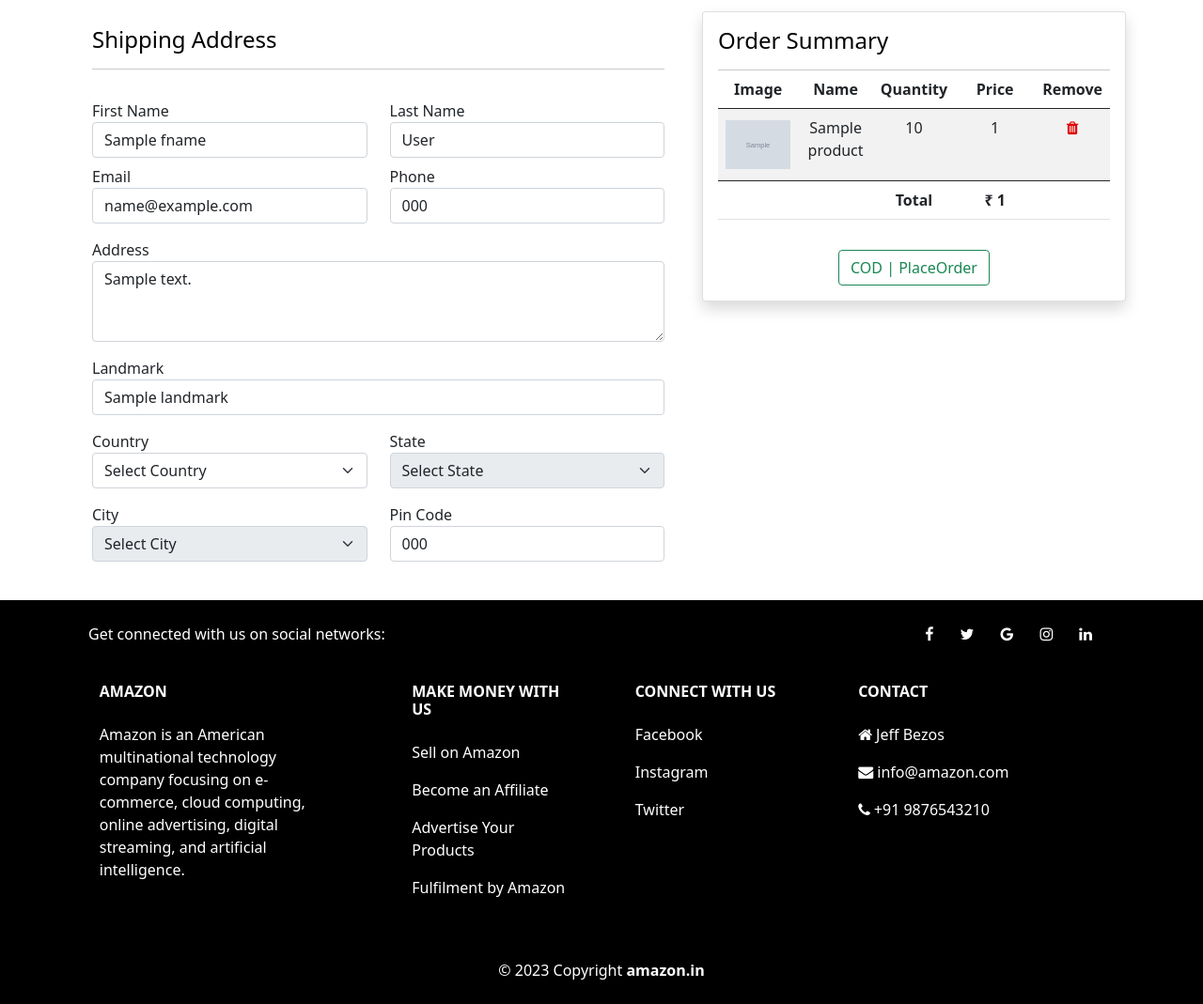
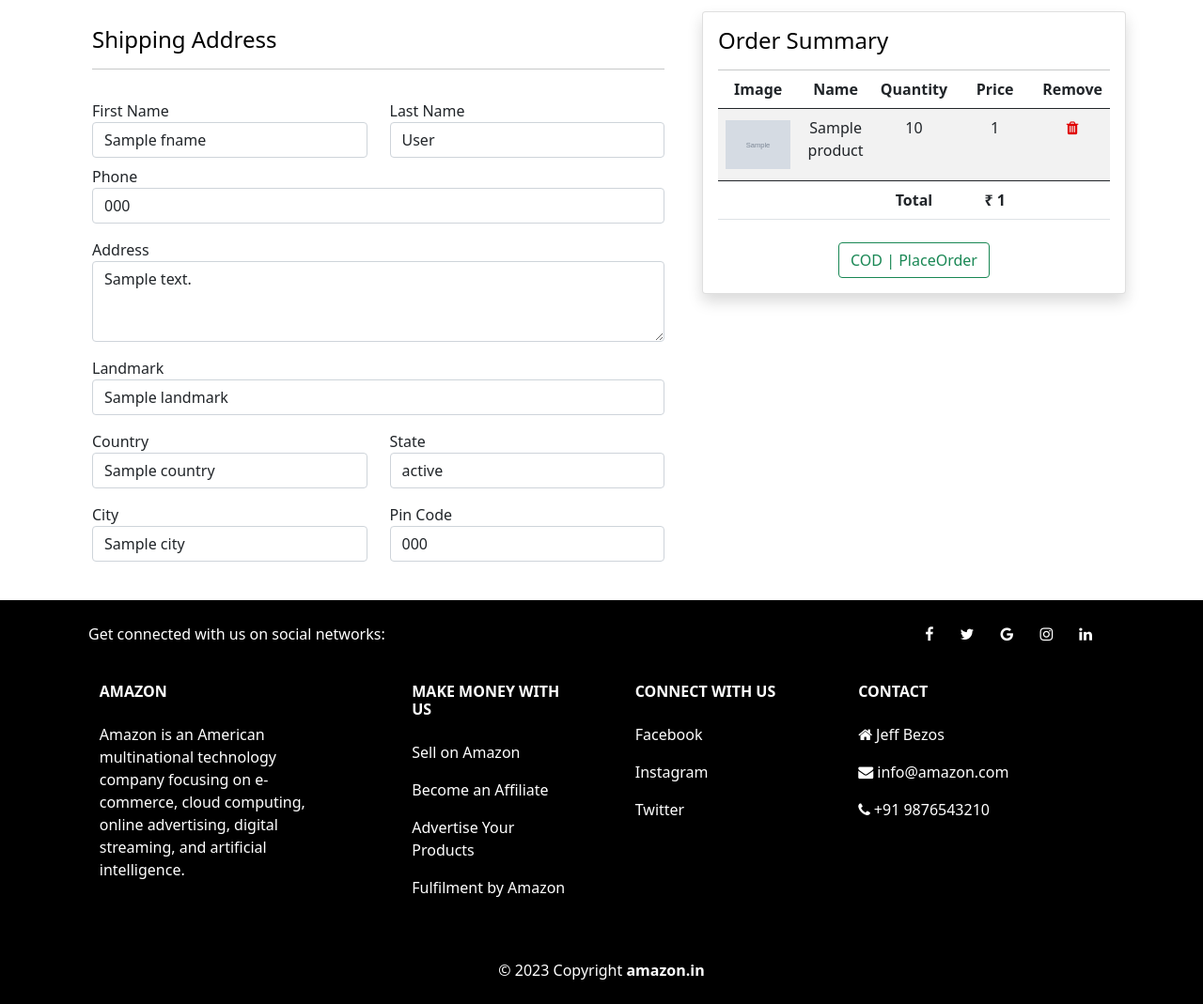
Before and after one commit to sachin-isaac/Amazon, a Django app: template shop/templates/cart/checkout.html in a window 1280 px wide. Shown: the part 56-1125 px from the top of the page at 94% size. Run offline with Django 4.2, Linux system fonts and the light colour scheme; the template is opened without the code that fills it: most values are stand-ins (such as "Sample title", 1, 10 or a date in 2020); grey boxes marked "Sample" are stand-in pictures; some libraries are stand-ins or nearby versions.

Commit message:
'address'

```diff
--- a/shop/admin.py
+++ b/shop/admin.py
@@ -9,3 +9,4 @@ admin.site.register(Orders)
 admin.site.register(Payment)
 admin.site.register(Profile)
 admin.site.register(Shipping)
+admin.site.register(Myaddress)
--- a/shop/checkout.py
+++ b/shop/checkout.py
@@ -46,7 +46,6 @@ def placeorder(request):
             shipping.user = request.user
             shipping.fname = request.POST.get('fname')
             shipping.lname = request.POST.get('lname')
-            shipping.email = request.POST.get('email')
             shipping.phone = request.POST.get('phone')
             shipping.address = request.POST.get('address')
             shipping.landmark=request.POST.get('landmark')
@@ -112,7 +111,6 @@ def buy_placeorder(request):
             shipping.user = request.user
             shipping.fname = request.POST.get('fname')
             shipping.lname = request.POST.get('lname')
-            shipping.email = request.POST.get('email')
             shipping.phone = request.POST.get('phone')
             shipping.address = request.POST.get('address')
             shipping.landmark=request.POST.get('landmark')
--- a/shop/models.py
+++ b/shop/models.py
@@ -78,7 +78,6 @@ class Shipping(models.Model):
     id = models.UUIDField(primary_key = True, default = uuid.uuid4,editable = False)
     fname=models.CharField(max_length=20, null=False)
     lname=models.CharField(max_length=20, null=False)
-    email=models.EmailField(null=False)
     phone=models.BigIntegerField(null=False)
     address=models.TextField(null=False)
     landmark=models.CharField(max_length=40)
@@ -129,7 +128,6 @@ class Myaddress(models.Model):
     address_head = models.CharField(max_length=20)
     fname=models.CharField(max_length=20, null=False)
     lname=models.CharField(max_length=20, null=False)
-    email=models.EmailField(null=False)
     phone=models.BigIntegerField(null=False)
     address=models.TextField(null=False)
     landmark=models.CharField(max_length=40)
--- a/shop/templates/cart/checkout.html
+++ b/shop/templates/cart/checkout.html
@@ -20,11 +20,7 @@ Checkout | Amazon
                             <label for="">Last Name</label>
                             <input type="text" value="{{ pf.lname }}" name="lname" class="form-control" placeholder="Enter Last Name" required>
                         </div>
-                        <div class="col-md-6 my-2">
-                            <label for="">Email</label>
-                            <input type="email" value="{{ pf.email }}" name="email" class="form-control" placeholder="Enter Email address" required>
-                        </div>
-                        <div class="col-md-6 my-2">
+                        <div class="col-md-12 my-2">
                             <label for="">Phone</label>
                             <input type="tel" value="{{ pf.phone }}" name="phone" class="form-control" placeholder="Enter Phone Number" required>
                         </div>
@@ -39,20 +35,20 @@ Checkout | Amazon
                         </div>
                         <div class="col-md-6 my-2">
                             <label for="">Country</label>
-                            <select id="country" value="{{ pf.country }}" name="country" class="form-select" required>
-                                <option selected disabled >Select Country</option>
+                            <input type="text" value="{{ pf.country }}" name="country" class="form-control" placeholder="Enter Country" required>
+
                             </select>
                         </div>
                         <div class="col-md-6 my-2">
                             <label for="">State</label>
-                            <select id="state" value="{{ pf.state }}" name="state" class="form-select" required>
-                                <option selected disabled >Select State</option>
+                            <input type="text" value="{{ pf.state }}" name="state" class="form-control" placeholder="Enter State" required>
+
                             </select>
                         </div>
                         <div class="col-md-6 my-2">
                             <label for="">City</label>
-                            <select id="city" value="{{ pf.city }}" name="city" class="form-select" required>
-                                <option disabled selected>Select City</option>
+                            <input type="text" value="{{ pf.city }}" name="city" class="form-control" placeholder="Enter City" required>
+
                             </select>
                         </div>
                         <div class="col-md-6 my-2">
@@ -100,7 +96,8 @@ Checkout | Amazon
                         <input style="margin-top: 0;" type="hidden" value="COD" name="payment_mode">
                         <input type="hidden" value="{{total_price | stringformat:'d'}}" name="total_amount">
                         <div style="position:relative;bottom: 0;text-align: center;">
-                            <button type="submit" class="btn btn-outline-success mt-3" style="text-align: center;">COD | PlaceOrder</button>
+                            <button type="submit" class="btn btn-outline-success mt-2" style="text-align: center;">COD | PlaceOrder</button>
+                            <!--<a href="{% url 'cart' %}" class="btn btn-outline-warning mt-2" style="width: 18vh;">Cancel</a>-->
                         </div>
                     </div>
                 </div>
@@ -108,62 +105,4 @@ Checkout | Amazon
         </div>
     </form>
 </div>
-
-
-<script>
-    const inform = {
-        India: {
-            Tamilnadu: ["Chennai", "Coimbatore", "Madurai", "Tuticorin", "Tirunelveli"],
-            Kerala: ["Thiruvananthapuram", "Malabar", "Thrissur", "Kollam", "Kottayum"],
-            Karnataka: ["Bangalore", "Belgaum", "Mysore", "Udupi", "Ballari"],
-        },
-        USA: {
-            California: ["Los Angels", "San Francisco", "San Diego", "San Jose"],
-            "New York": ["New York City", "Brookhaven", "Oyster Bay", "Hempstead Town"],
-            Texas: ["Houston", "San Antonio", "Dallas", "Austin", "Fort Worth"],
-        },
-        Brazil: {
-            Acre: ["Brasileia", "Bujari", "Senador Guiomard"],
-            Alagoas: ["Atalaia", "Pilar", "Arapiraca"],
-            Bahia: ["Salvador", "Porto Seguro", "Itabuna"],
-        },
-    };
-
-    window.onload = function () {
-        const countryslt = document.querySelector('#country'),
-            stateslt = document.querySelector('#state'),
-            cityslt = document.querySelector('#city');
-
-        stateslt.disabled = true;
-        cityslt.disabled = true;
-
-        for (let country in inform) {
-            countryslt.options[countryslt.options.length] = new Option(country);
-        }
-
-        countryslt.onchange = (e) => {
-            stateslt.disabled = false;
-
-            stateslt.length = 1;
-            cityslt.length = 1;
-
-            for (let state in inform[e.target.value]) {
-                stateslt.options[stateslt.options.length] = new Option(state);
-            }
-        };
-
-        stateslt.onchange = (e) => {
-            cityslt.disabled = false;
-
-            cityslt.length = 1;
-
-            let citys = inform[countryslt.value][e.target.value];
-            //console.log(citys);
-
-            for (let i = 0; i < citys.length; i++) {
-                cityslt.options[cityslt.options.length] = new Option(citys[i]);
-            }
-        };
-    };
-</script>
 {% endblock content %}
--- a/shop/templates/extends/base.html
+++ b/shop/templates/extends/base.html
@@ -1,7 +1,7 @@
-{% load static %}
 <!doctype html>
 <html lang="en">
   <head>
+    {% load static %}
     <meta charset="utf-8">
     <meta name="viewport" content="width=device-width, initial-scale=1">
     <link href="https://cdn.jsdelivr.net/npm/bootstrap@5.0.2/dist/css/bootstrap.min.css" rel="stylesheet" integrity="sha384-EVSTQN3/azprG1Anm3QDgpJLIm9Nao0Yz1ztcQTwFspd3yD65VohhpuuCOmLASjC" crossorigin="anonymous">
--- a/shop/urls.py
+++ b/shop/urls.py
@@ -1,5 +1,5 @@
 from django.urls import path
-from .import orders,user,profile,collections,cart,fav,checkout
+from .import orders,user,profile,collections,cart,fav,checkout,address
 
 urlpatterns=[
     path("",user.home,name="home"),
@@ -12,6 +12,10 @@ urlpatterns=[
     path("new_profile",profile.new_profile,name="new_profile"),
     path("update_profile",profile.update_profile,name="update_profile"),
     path("update_password",profile.update_password,name="update_password"),
+
+    path("address",address.address,name="address"),
+    path("new_address",address.new_address,name="new_address"),
+    path("add_address",address.add_address,name="add_address"),
 
     path("product_list",collections.product_list,name="product_list"),
     path('search_product',collections.search_product,name="search_product"),
```
Also changed, not shown: shop/templates/cart/buy.html (+3 -6 lines), shop/templates/user/profile.html (+5 -6 lines), shop/profile.py (line endings or trailing spaces).
